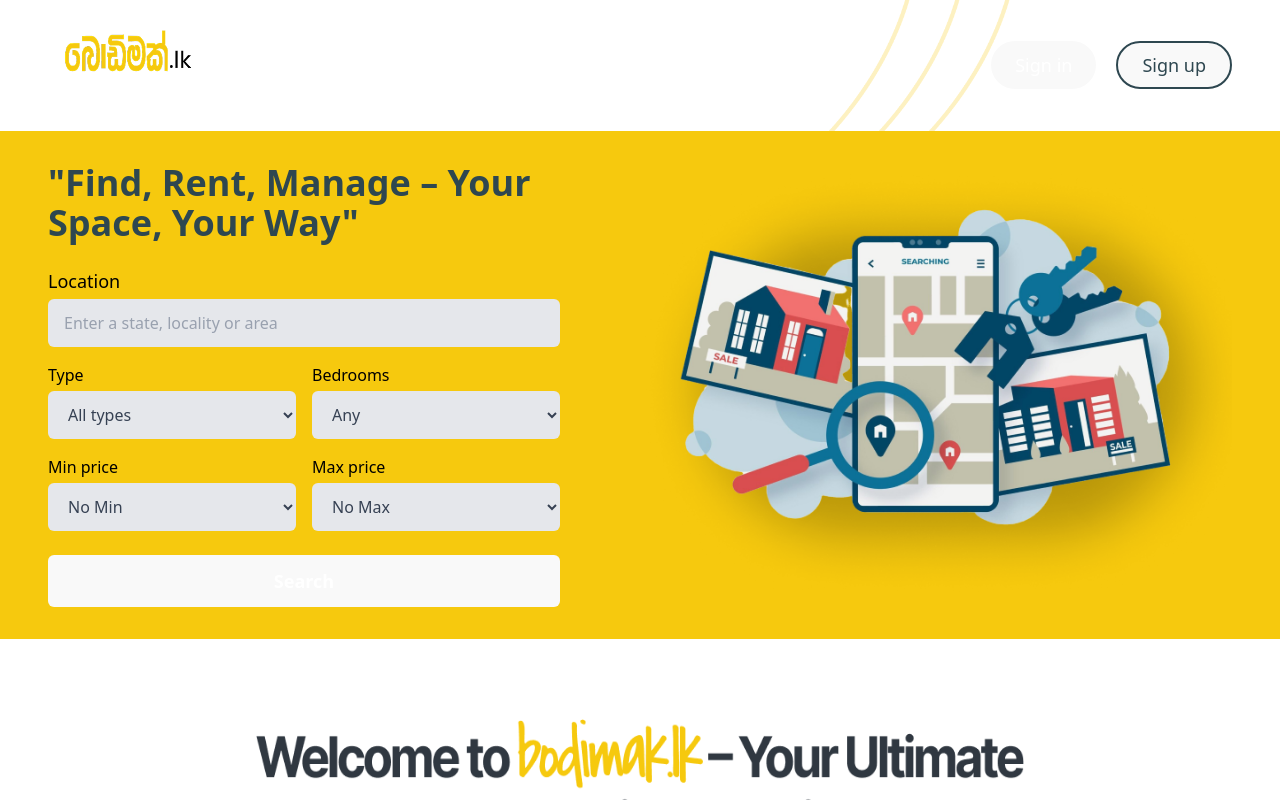
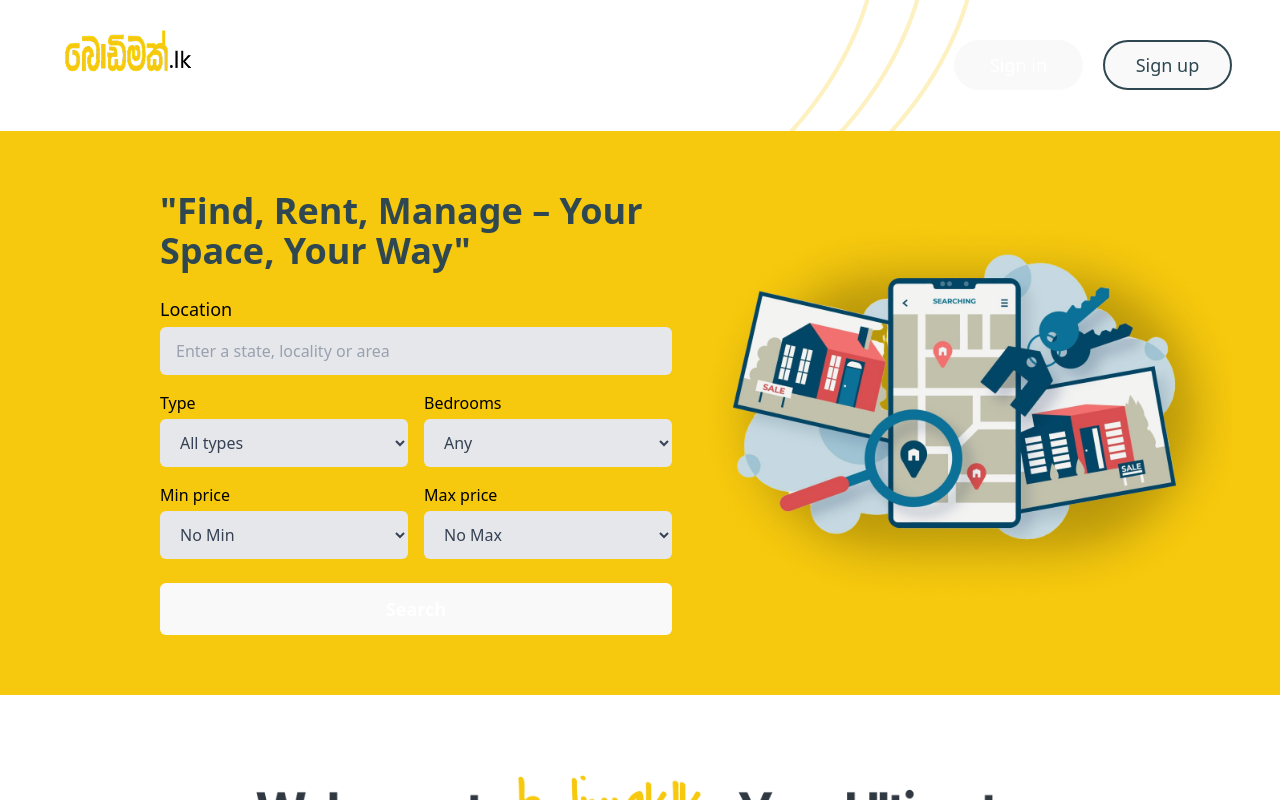
Before and after one commit to HashanTG/bodimaklk_frontend, a React (Vite) app: page / in a window 1280 px wide. Shown: the top 800 px of the page. Built offline with nearby package versions, Linux system fonts and the light colour scheme.

Commit message:
i add the width and heigth

```diff
--- a/src/component/Header.tsx
+++ b/src/component/Header.tsx
@@ -6,32 +6,32 @@ const Header: React.FC = () => {
       <img
         src="/Vector7.png"
         alt=""
-        className="pointer-events-none select-none absolute top-0 right-[260px] w-[350px] md:w-[450px] lg:w-[550px] z-0"
+        className="pointer-events-none select-none absolute top-0 right-[300px] w-[350px] md:w-[450px] lg:w-[550px] z-0"
         aria-hidden="true"
       />
 
       <img
         src="/Vector7.png"
         alt=""
-        className="pointer-events-none select-none absolute top-0 right-[310px] w-[350px] md:w-[450px] lg:w-[550px] z-0"
+        className="pointer-events-none select-none absolute top-0 right-[350px] w-[350px] md:w-[450px] lg:w-[550px] z-0"
         aria-hidden="true"
       />
 
       <img
         src="/Vector7.png"
         alt=""
-        className="pointer-events-none select-none absolute top-0 right-[360px] w-[350px] md:w-[450px] lg:w-[550px] z-0"
+        className="pointer-events-none select-none absolute top-0 right-[400px] w-[350px] md:w-[450px] lg:w-[550px] z-0"
         aria-hidden="true"
       />
 
       <div className="flex items-center justify-between px-4 md:px-12">
         <img src="/logo.png" alt="logo" className="w-32 h-auto md:w-40" />
 
-        <div className="flex gap-3 md:gap-5">
-          <button className="px-6 py-2 rounded-full bg-[#2E4750] text-white font-medium text-base md:text-lg">
+        <div className="flex gap-3 md:gap-5 ml-[90px]">
+          <button className="px-6 py-2 rounded-full w-[129px] h-[50px] bg-[#2E4750] text-white font-medium text-base md:text-lg">
             Sign in
           </button>
-          <button className="px-6 py-2 rounded-full border-2 border-[#2E4750] text-[#2E4750] bg-white font-medium text-base md:text-lg">
+          <button className="px-6 py-2 rounded-full border-2 w-[129px] h-[50px] border-[#2E4750] text-[#2E4750] bg-white font-medium text-base md:text-lg">
             Sign up
           </button>
         </div>
--- a/src/component/Hero.tsx
+++ b/src/component/Hero.tsx
@@ -7,7 +7,7 @@ const Hero: React.FC = () => {
 <div className="bg-[#F6C90E] w-full flex flex-col md:flex-row items-center px-4 md:px-12 py-8 relative overflow-hidden">
 
   {/* Left: Form & Heading */}
-  <div className="w-full md:w-1/2 flex flex-col justify-center">
+  <div className="w-full h-[500px] md:w-1/2 flex flex-col justify-center ml-[112px]">
     <h1 className="text-2xl md:text-4xl font-bold mb-6 text-[#2E4750]">
       "Find, Rent, Manage – Your Space, Your Way"
     </h1>
```
